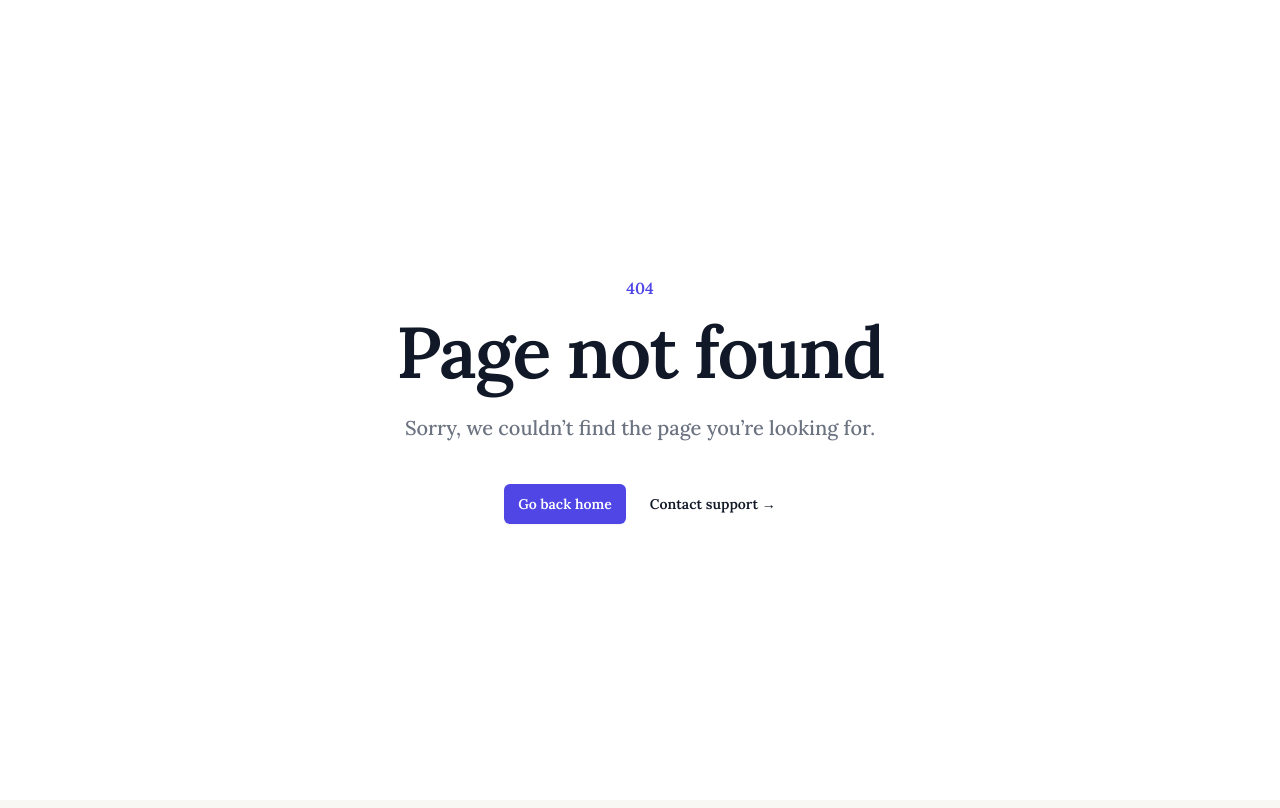
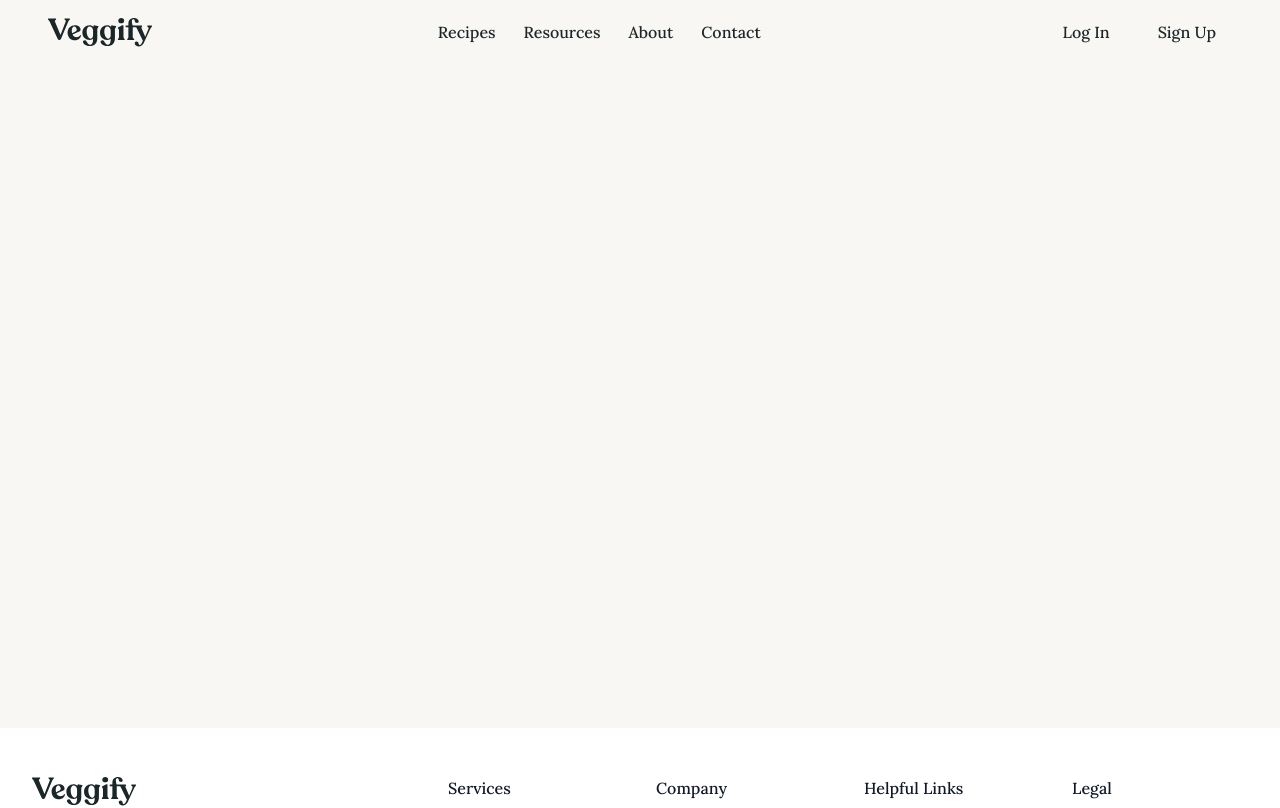
Before and after one commit to saagor16/Newsly-Recipe-Fontend, a React (Vite) app: page /login in a window 1280 px wide. Before the commit this address had no page. Shown: the top 808 px of the page. Built offline with nearby package versions, Linux system fonts and the light colour scheme.

Commit message:
Created Login page, added header link, and configured route in main.jsx

```diff
--- a/src/components/Header/DesktopNav.jsx
+++ b/src/components/Header/DesktopNav.jsx
@@ -1,28 +1,35 @@
-import React from 'react';
-import { Link } from 'react-router-dom';
+import React from "react";
+import { Link } from "react-router-dom";
 
-const DesktopNav = ({menuItems,Logo}) => {
+const DesktopNav = ({ menuItems, Logo }) => {
   return (
-        <div className='h-16 flex justify-between items-center px-6 lg:px-12'>
-            <a href='/'>
-            <img src={Logo} alt="logo" /></a>
-            <ul className='flex gap-7'>
-                {
-                    menuItems?.map((menu,index)=>(
+    <div className="h-16 flex justify-between items-center px-6 lg:px-12">
+      <a href="/">
+        <img src={Logo} alt="logo" />
+      </a>
+      <ul className="flex gap-7">
+        {menuItems?.map((menu, index) => (
           <li key={index}>
-                            <Link to={menu} className='font-medium capitalize text-secondary'>{menu}</Link>
+            <Link to={menu} className="font-medium capitalize text-secondary">
+              {menu}
+            </Link>
           </li>
-                    ))
-                }
+        ))}
       </ul>
       {/*login and signup btn*/}
-            <ul className='flex items-center gap-4 font-medium'>
+      <ul className="flex items-center gap-4 font-medium">
+        <Link to='/login'>
           <li>
-                    <button className='text-secondary px-4 py-3 rounded'>Log In</button>
+            <button className="text-secondary px-4 py-3 rounded">Log In</button>
           </li>
+        </Link>
+        <Link>
           <li>
-                    <button className='text-secondary px-4 py-3 rounded'>Sign Up</button>
+            <button className="text-secondary px-4 py-3 rounded">
+              Sign Up
+            </button>
           </li>
+        </Link>
       </ul>
     </div>
   );
--- a/src/components/Header/MobileNav.jsx
+++ b/src/components/Header/MobileNav.jsx
@@ -36,12 +36,14 @@ const MobileNav = ({ menuItems, Logo, hideLeft, onOpen, onClose }) => {
           </ul>
 
           {/*login and signup btn*/}
-          <ul className="flex items-center gap-4 font-medium mt-10">
-            <li>
-              <button className="text-secondary px-4 py-3 rounded border text-xl transition duration-300 hover:bg-btnColor hover:text-white">
-                Log In
-              </button>
-            </li>
+          <ul onClick={onClose} className="flex items-center gap-4 font-medium mt-10">
+            <Link to="/login">
+              <li>
+                <button className="text-secondary px-4 py-3 rounded border text-xl transition duration-300 hover:bg-btnColor hover:text-white">
+                  Log In
+                </button>
+              </li>
+            </Link>
             <li>
               <button className="text-white px-4 py-3 rounded border text-xl bg-btnColor transition duration-300 hover:bg-transparent hover:text-secondary hover:border-btnColor">
                 Sign Up
--- a/src/main.jsx
+++ b/src/main.jsx
@@ -12,6 +12,7 @@ import Recipes from "./pages/products/Recipes.jsx";
 import Resources from "./pages/resources/Resources.jsx";
 import About from "./pages/about/About.jsx";
 import Contact from "./pages/contact/Contact.jsx";
+import Login from "./pages/login/Login.jsx";
 
 const router = createBrowserRouter([
   {
@@ -52,6 +53,10 @@ const router = createBrowserRouter([
         path:'/contact',
         element:<Contact></Contact>
       },
+      {
+        path:'/login',
+        element:<Login></Login>
+      },
     ]
   },
 ]);
--- /dev/null
+++ b/src/pages/login/Login.jsx
@@ -0,0 +1,11 @@
+import React from 'react';
+
+const Login = () => {
+    return (
+        <div>
+
+        </div>
+    );
+};
+
+export default Login;
```
Lines whose indentation alone changed are shown as unchanged.
